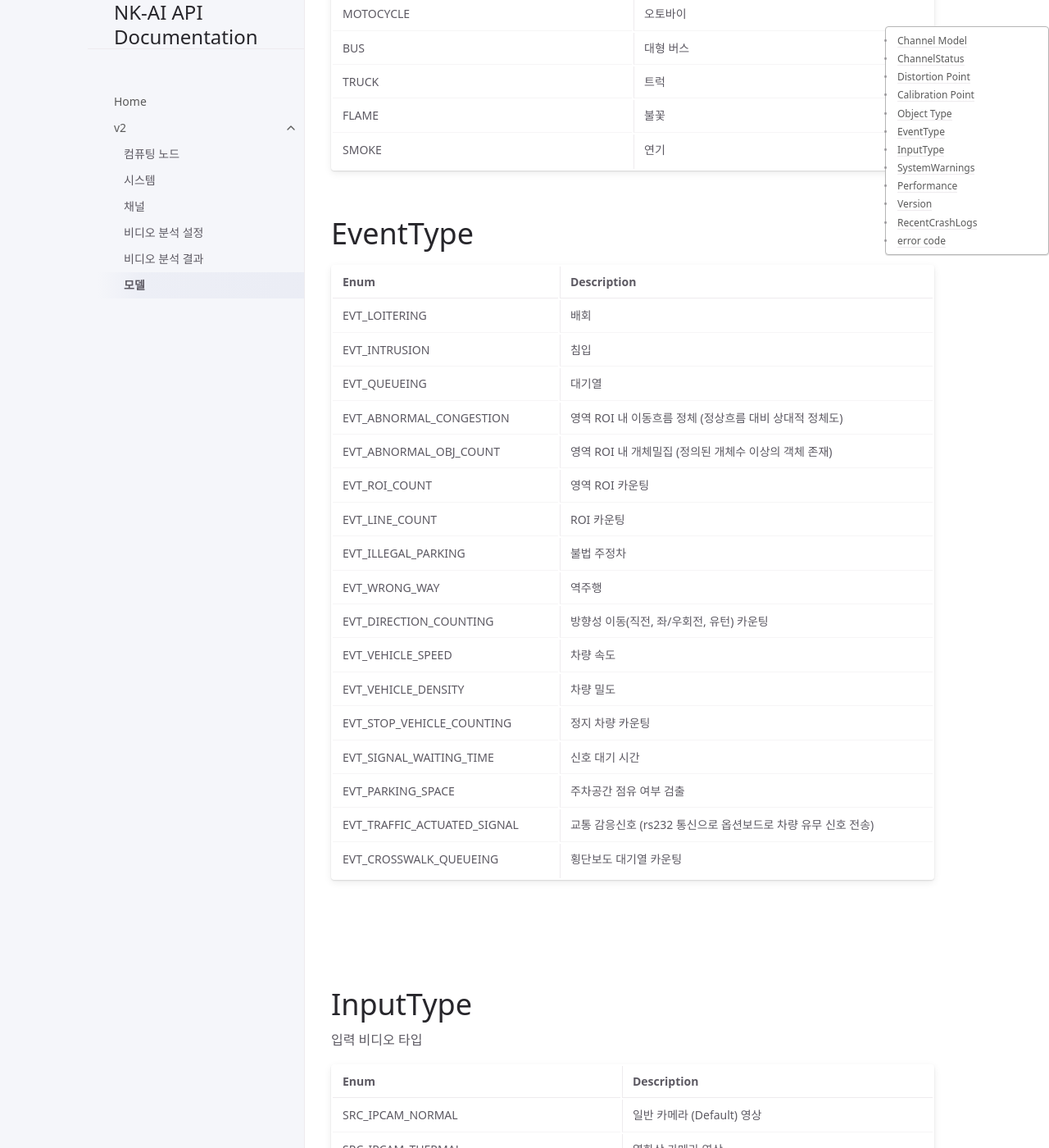
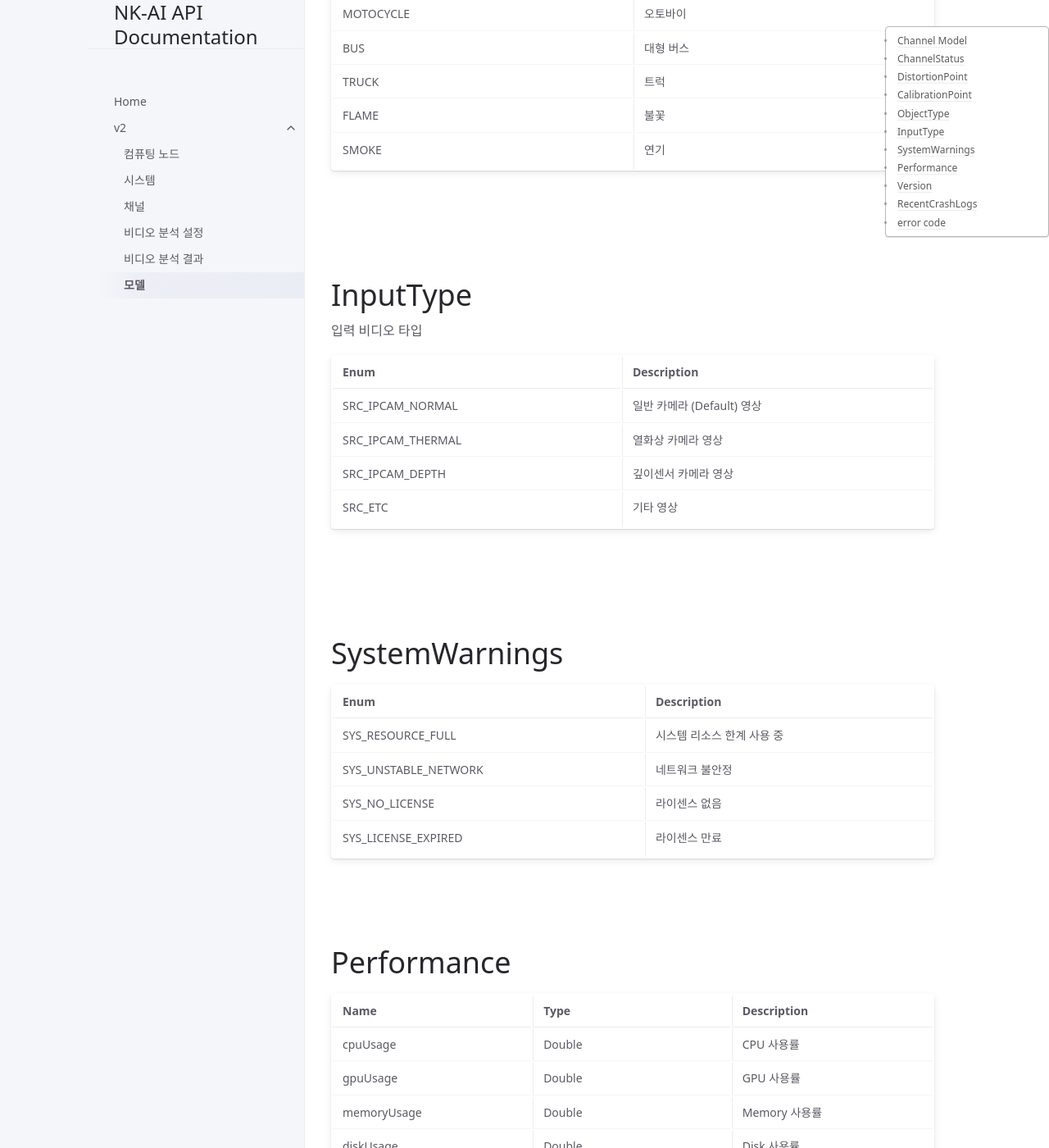
Before and after one commit to uteakO/rest-api, a Jekyll site: the page built from docs/v2/models.md, in a window 1280 px wide and 1400 px high, scrolled down 1997 px. Shown: the whole window at 82% size. Built offline with Jekyll 4.4.1, drawn with Linux system fonts in a browser that asks for light colours; some of the changed text lies outside the part shown.

Commit message:
required 파라메터 수정, 모델 이동, 바로가기 링크 수정, proto문서 버튼추가

````diff
--- a/docs/v2/models.md
+++ b/docs/v2/models.md
@@ -35,7 +35,7 @@ REST API에서 사용 되는 내부 클래스와 Enum 구조들입니다.
 
 <br><br>
 
-# Distortion Point
+# DistortionPoint
 
 | Name | Type | Description | Required |
 | :---- | :---- |:---- |:---- |
@@ -46,7 +46,7 @@ REST API에서 사용 되는 내부 클래스와 Enum 구조들입니다.
 
 <br><br>
 
-# Calibration Point
+# CalibrationPoint
 
 | Name | Type | Description | Required |
 | :---- | :---- |:---- |:---- |
@@ -57,7 +57,7 @@ REST API에서 사용 되는 내부 클래스와 Enum 구조들입니다.
 
 <br><br>
 
-# Object Type
+# ObjectType
 
 | Enum | Description |
 | :---- | :---- |
@@ -69,7 +69,9 @@ REST API에서 사용 되는 내부 클래스와 Enum 구조들입니다.
 | FLAME | 불꽃 |
 | SMOKE | 연기 |
 
-# EventType
+<br><br>
+
+<!-- # EventType
 
 | Enum | Description |
 | :---- | :---- |
@@ -91,7 +93,7 @@ REST API에서 사용 되는 내부 클래스와 Enum 구조들입니다.
 | EVT_TRAFFIC_ACTUATED_SIGNAL | 교통 감응신호 (rs232 통신으로 옵션보드로 차량 유무 신호 전송) |
 | EVT_CROSSWALK_QUEUEING | 횡단보도 대기열 카운팅 |
 
-<br><br>
+<br><br> -->
 
 # InputType
 입력 비디오 타입
--- a/docs/v2/va_control.md
+++ b/docs/v2/va_control.md
@@ -10,24 +10,7 @@ has_children: false
 
 비디오 분석 설정에 대한 API입니다.
 
-__목차__
-- [ROI 생성](#roi-생성)
-- [ROI 조회](#roi-조회)
-- [채널 내 ROI 목록 조회](#채널-내-roi-목록-조회)
-- [ROI 수정](#roi-수정)
-- [ROI 삭제](#roi-삭제)
-- [ROI LINK 생성](#roi-link-생성)
-- [ROI LINK 조회](#roi-link-조회)
-- [채널 내 ROI LINK 조회](#채널-내-roi-link-조회)
-- [ROI LINK 수정](#roi-link-수정)
-- [ROI LINK 삭제](#roi-link-삭제)
-- [비디오 분석 제어](#비디오-분석-제어)
-
 ------------------------
-
-# Roi
-관심 영역 생성
-<br>
 
 ## ROI 생성
 지정한 채널에 관심 영역을 정의하고, 관심 영역 내 분석 알고리즘을 설정합니다.
@@ -745,6 +727,7 @@ POST /v2/va/list-link
 }
 ```
 
+
 <br><br>
 
 ## Roi Link 수정
--- a/docs/v2/va_results.md
+++ b/docs/v2/va_results.md
@@ -8,6 +8,10 @@ has_children: false
 ---
 
 
-비디오 분석 결과는 gRPC를 통해 스트리밍 방식으로 클라이언트에게 전송됩니다. protobuf 형식으로 작성되어 있습니다.
+비디오 분석 결과는 **[gRPC](https://grpc.io/docs/what-is-grpc/introduction/)**를 통해 스트리밍 방식으로 클라이언트에게 전송됩니다.
 
-- [비디오 분석결과 IDL 내용 바로가기 (click)](https://github.com/nextk-developer/protobuf/blob/master/vameta.proto)
+ - gRPC는 Google의 **[protocol buffers version 3 (proto3)](https://developers.google.com/protocol-buffers/docs/proto3)** 문법으로 작성되어 있습니다.
+
+아래 버튼링크를 통해 gRPC용 proto3 IDL파일을 확인해주십시오.
+
+[비디오 분석결과 gRPC 연동 인터페이스 보기](https://github.com/nextk-developer/protobuf/blob/master/vameta.proto){: .btn .btn-blue }
````
Also changed, not shown: other parts of docs/v2/models.md (+1 -1 lines), other parts of docs/v2/va_control.md (+0 -1 lines), docs/v2/channels.md (+7 -5 lines), docs/v2/computing_node.md (+3 -3 lines), docs/v2/v2.md (+2 -2 lines).
